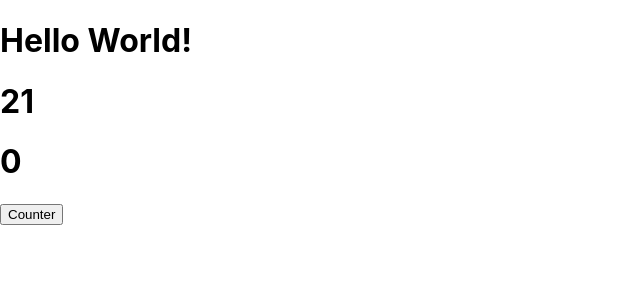
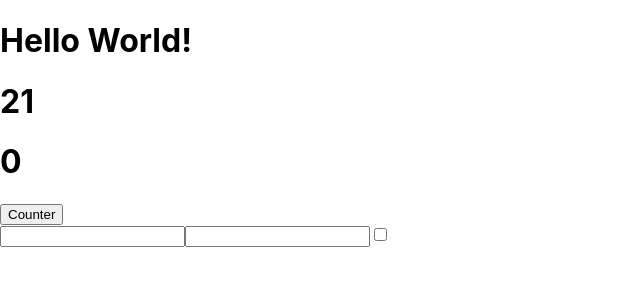
Before and after one commit to Chebaz/React, a React (Create React App) app in the folder my-app/: page / in a window 1280 px wide. Shown: the top 300 px of the page, without its empty margins (0-640 px from the left). Built offline with nearby package versions, Linux system fonts and the light colour scheme.

Commit message:
esercizio completo

```diff
--- a/my-app/src/App.js
+++ b/my-app/src/App.js
@@ -2,6 +2,7 @@ import React from "react";
 import { Welcome } from "./Welcome";
 import { Sum } from "./Sum";
 import { Counter } from "./Counter";
+import { Login } from "./Login";
 export default class HelloWorld extends React.Component {
   render() {
     return (
@@ -9,6 +10,7 @@ export default class HelloWorld extends React.Component {
         <Welcome />
         <Sum array={[1, 2, 3, 4, 5, 6]} />
         <Counter />
+        <Login />
       </div>
     );
   }
--- /dev/null
+++ b/my-app/src/Login.js
@@ -0,0 +1,40 @@
+import React, { useState } from "react";
+
+export function Login() {
+  const [nome, setNome] = useState("");
+  const [password, SetPassword] = useState("");
+  const [check, setCheck] = useState(false);
+
+  function handleInputChange(event) {
+    if (event.target.name === "name") {
+      setNome(event.target.value);
+    } else if (event.target.name === "password") {
+      SetPassword(event.target.value);
+    } else if (event.target.name === "checkbox") {
+      check === false ? setCheck(true) : setCheck(false);
+      console.log(check);
+    }
+  }
+  return (
+    <div>
+      <input
+        type="text"
+        value={nome}
+        name="name"
+        onChange={handleInputChange}
+      />
+      <input
+        type="password"
+        value={password}
+        name="password"
+        onChange={handleInputChange}
+      />
+      <input
+        type="checkbox"
+        name="checkbox"
+        value={check}
+        onChange={handleInputChange}
+      />
+    </div>
+  );
+}
```
